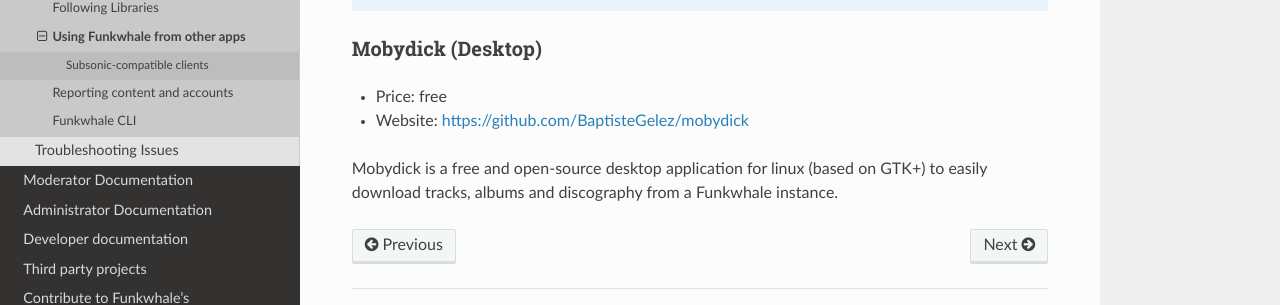
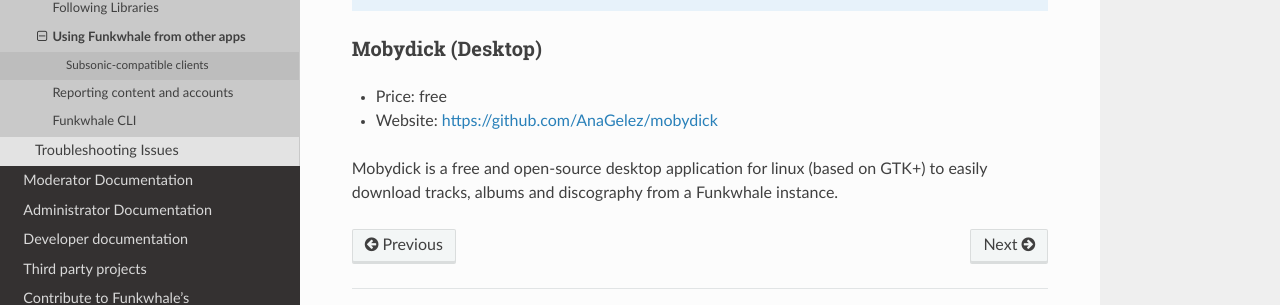
Before and after one commit to RYGhub/funkwhale, a Sphinx documentation site: the page built from docs/users/apps.rst, in a window 1280 px wide and 900 px high, scrolled down 3778 px. Shown: the part 506-811 px from the top of the window. Built offline with Sphinx 7.4.7 and the Read the Docs theme 2.0.0, drawn with Linux system fonts in a browser that asks for light colours; pages that are not in the unit, such as notebooks, are missing from menus; some of the changed lines change nothing that is shown.

Commit message:
Fix Mobydick repo url

```diff
--- a/docs/users/apps.rst
+++ b/docs/users/apps.rst
@@ -187,7 +187,7 @@
 ^^^^^^^^^^^^^^^^^^
 
 - Price: free
-- Website: https://github.com/BaptisteGelez/mobydick
+- Website: https://github.com/AnaGelez/mobydick
 
 Mobydick is a free and open-source desktop application for linux (based on GTK+) to easily download
 tracks, albums and discography from a Funkwhale instance.
```
